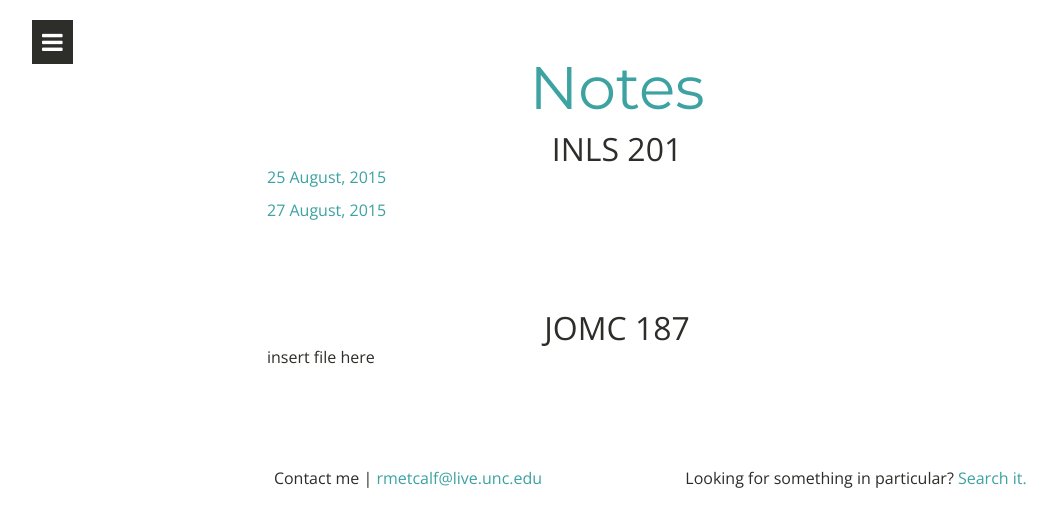
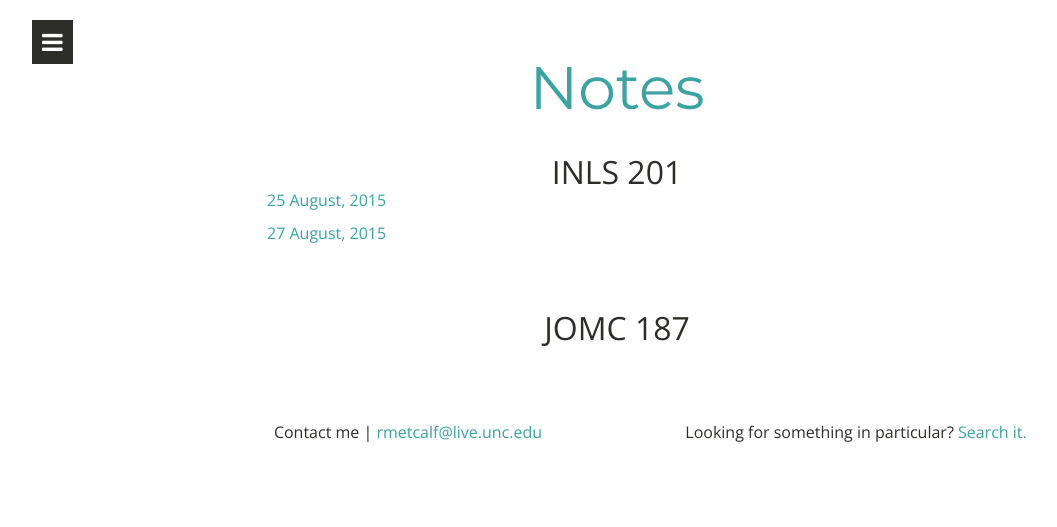
Before and after one commit to rcmetcalf/rcmetcalf.github.io, a Jekyll site: the page built from notes.html, in a window 1280 px wide. Shown: the top 527 px of the page, without its empty margins (8-1065 px from the left). Built offline with Jekyll 4.4.1, drawn with Linux system fonts in a browser that asks for light colours; nearby versions of some CDN libraries; Markdown is read by kramdown in place of the engine named in the settings.

Commit message:
Update notes.html

```diff
--- a/notes.html
+++ b/notes.html
@@ -6,15 +6,15 @@ layout: default
   <div class="row index all-posts">
 
     <h1 class="header author-header">Notes</h1>
+    	<br>
 	  <h3 class="header" itemprop="headline">INLS 201</h3>
-	    <p><a href="content/inls-201-25-08.md">25 August, 2015</a></p>
-	    <p><a href="content/inls-201-27-08.md">27 August, 2015</a></p>
-	    <br>
+	    <p><a href="http://rcmetcalf.github.io/content/inls-201-25-08.md">25 August, 2015</a></p>
+	    <p><a href="http://rcmetcalf.github.io/content/inls-201-27-08.md">27 August, 2015</a></p>
 	    <br>
 	    <br>
 	  <h3 class="header" itemprop="headline">JOMC 187</h3>
-	    <p>insert file here</p>
-	    <br>
+	    <p><a href="http://rcmetcalf.github.io/content/jomc-187-24-08.md"></a></p>
+	    <p><a href="http://rcmetcalf.github.io/content/jomc-187-"></a></p>
 	    <br>
 	    <br>
 
```
